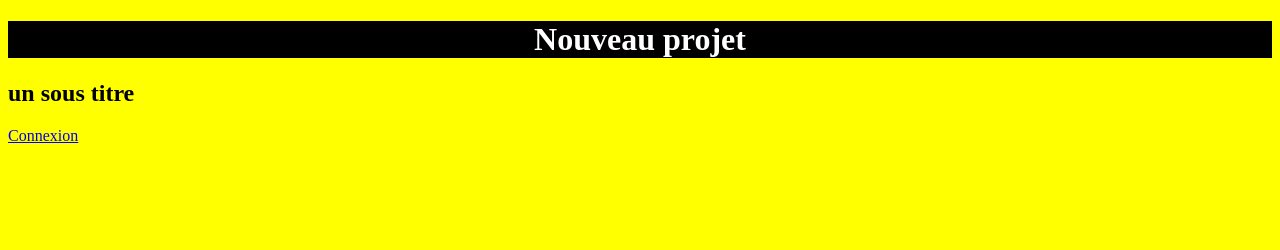
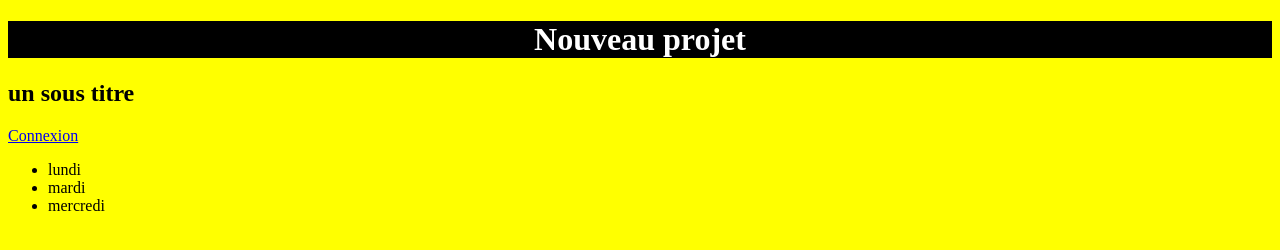
Before and after one commit to Gerard-Menfin/aston, a plain HTML site: page index.html in a window 1280 px wide. Drawn offline with Linux system fonts and the light colour scheme.

Commit message:
liste ul

```diff
--- a/index.html
+++ b/index.html
@@ -13,5 +13,10 @@
     <h2>un sous titre</h2>
 
     <a href="connexion.html">Connexion</a>
+    <ul>
+        <li>lundi</li>
+        <li>mardi</li>
+        <li>mercredi</li>
+    </ul>
 </body>
 </html>
```
